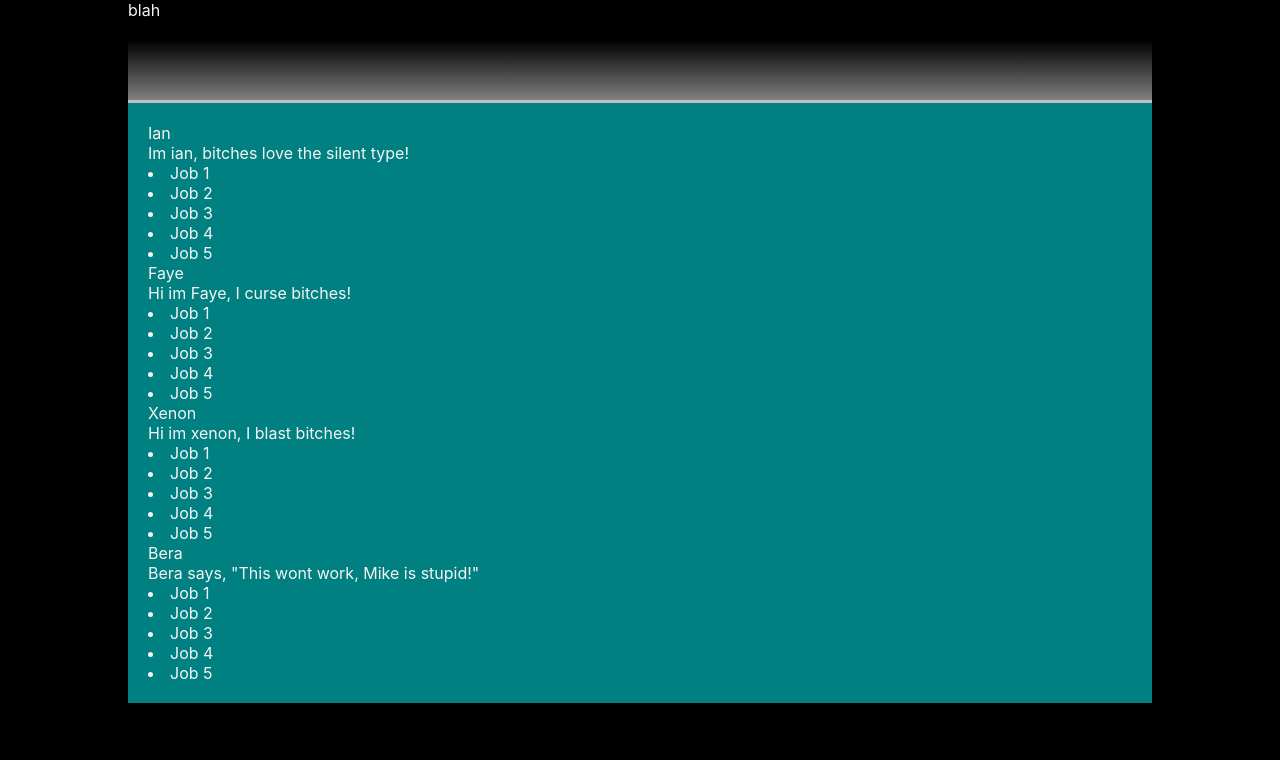
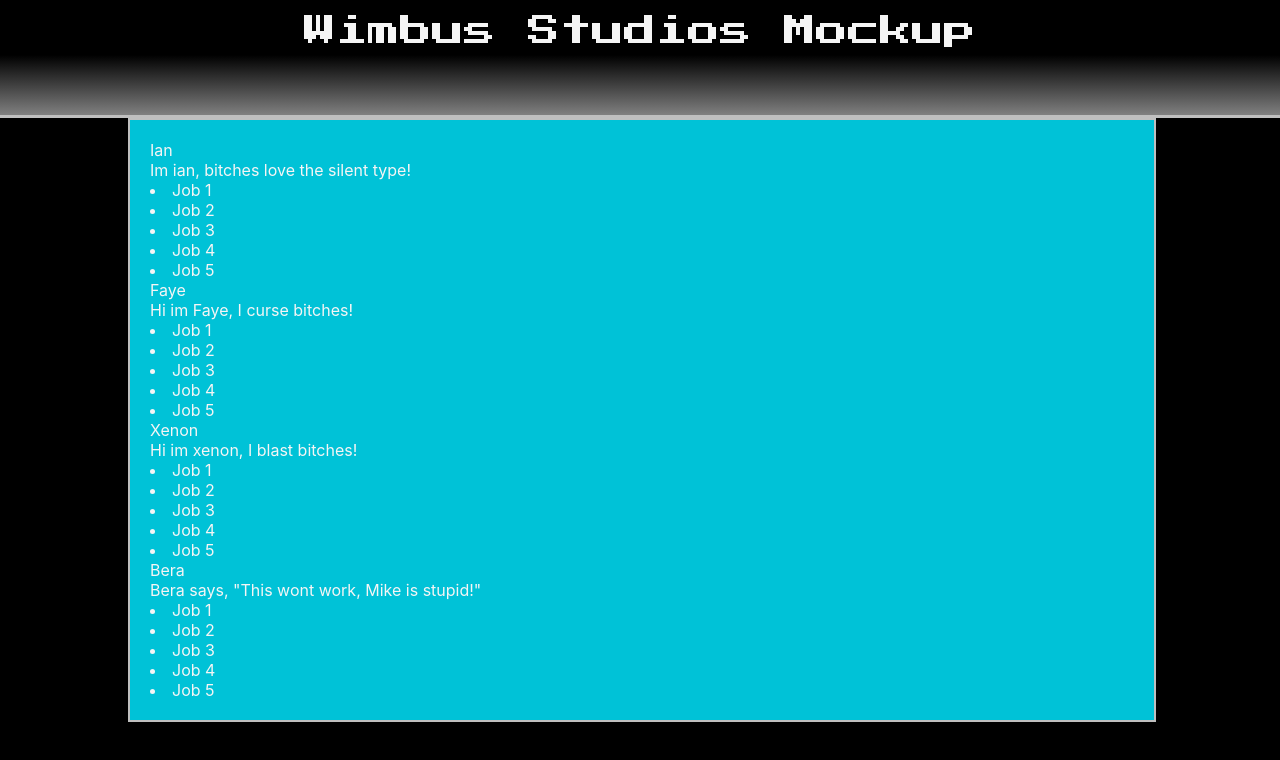
Before and after one commit to stevesefchick/IES_Guide, a React (Create React App) app: page / in a window 1280 px wide. Shown: the top 760 px of the page. Built offline with nearby package versions, Linux system fonts and the light colour scheme.

Commit message:
Grid Testing

```diff
--- a/src/Banner/Banner.js
+++ b/src/Banner/Banner.js
@@ -3,9 +3,9 @@ import style from "./Banner.module.css";
 
 const banner = () => (
 <div className={style.basic}>
-    <p>blah</p>
-
-
+    <div className={style.text}>
+        <p>Wimbus Studios Mockup</p>
+    </div>
 </div>
 
 
--- a/src/Banner/Banner.module.css
+++ b/src/Banner/Banner.module.css
@@ -1,3 +1,5 @@
+@import url('https://fonts.googleapis.com/css?family=Press+Start+2P');
+
 .basic {
     color: whitesmoke;
     height: 100px;
@@ -5,3 +7,11 @@
     background-image: linear-gradient( black 40%, grey);
     border-bottom: 3px solid rgb(191, 191, 191);
 }
+
+.text {
+    font-family: 'Press Start 2P', cursive;
+    margin: 15px 15px;
+    font-size: 2rem;
+text-align: center;
+
+}
--- a/src/Display/Display.js
+++ b/src/Display/Display.js
@@ -4,14 +4,14 @@ import CharactersPageDisplay from '../CharactersPage/CharactersPageDisplay/Chara
 import Banner from '../Banner/Banner';
 
 const display = () => (
+
     <div className={style.gridContainer}>
-<div className={style.container}>
+      <div className={style.banner}>
      <Banner/>
-
-
-
-        <CharactersPageDisplay/>
-</div>
+      </div>
+        <div className={style.content}>
+            <CharactersPageDisplay/>
+        </div>
     </div>
 );
 
--- a/src/Display/Display.module.css
+++ b/src/Display/Display.module.css
@@ -1,16 +1,21 @@
 .gridContainer {
     display: grid;
-    width: 100%;grid-template-columns: 10% 10% 10% 10% 10% 10% 10% 10% 10% 10%;
+    width: 100%;
+    grid-template-columns: 10% 10% 10% 10% 10% 10% 10% 10% 10% 10%;
     grid-template-rows: auto;
-    grid-template-areas:
-
-            " . content content content content content content content content ."
+    grid-template-areas: "banner banner banner banner banner banner banner banner banner banner"
+    " . content content content content content content content content .";
 }
 
 .banner{
     grid-area: banner;
 }
-.container {
+
+.content {
     grid-area: content;
-    background-color: teal;
+    background-color: #00c2d7;
+    border-style: solid;
+    border-width: 2px;
+    border-color: rgb(191, 191, 191);
+    width: 100%;
 }
```
